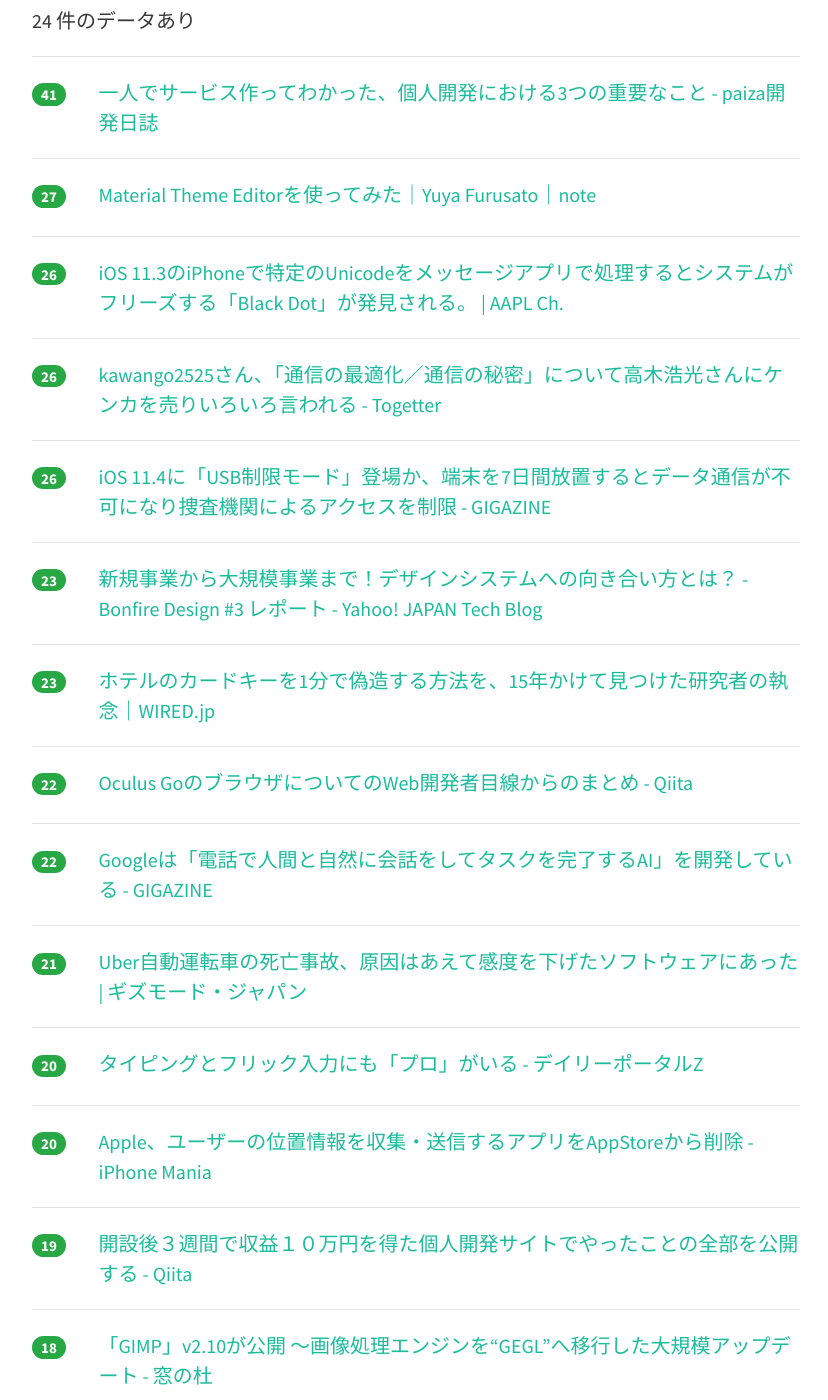
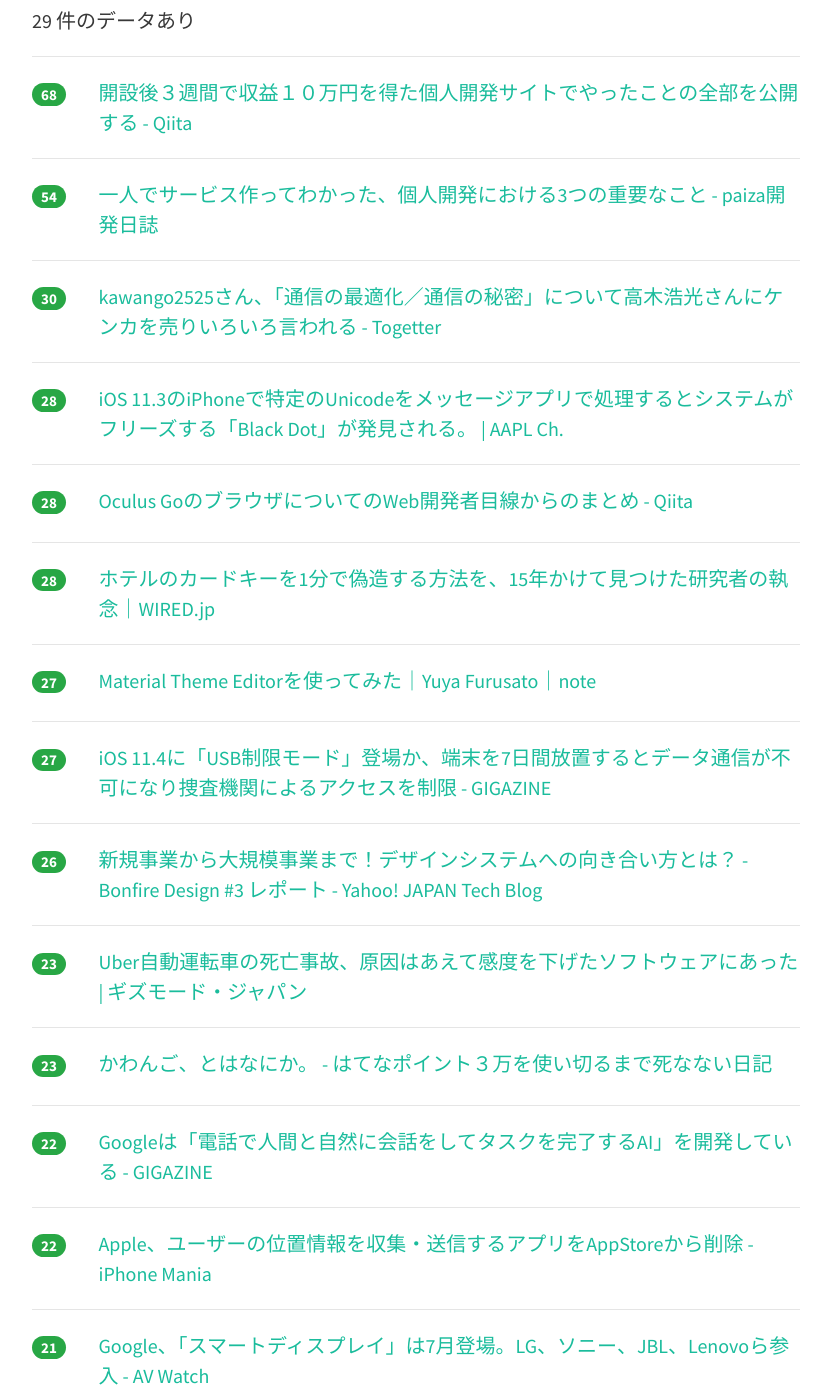
Before and after one commit to yatta47/hatena-matome-site, a Jekyll site: the page built from _posts/2018-05-10-hatena.md, in a window 1280 px wide and 1400 px high, scrolled down 317 px. Shown: the whole window, without its empty margins (224-1052 px from the left). Built offline with Jekyll 4.4.1, drawn with Linux system fonts in a browser that asks for light colours; nearby versions of some CDN libraries; some of the changed text lies outside the part shown.

Commit message:
Updated 2018-05-10

```diff
--- a/_posts/2018-05-10-hatena.md
+++ b/_posts/2018-05-10-hatena.md
@@ -1,14 +1,39 @@
 ---
 layout: post
 title:  "2018-05-10 はてぶIT"
-date:   2018-05-10 09:01:15
+date:   2018-05-10 10:01:35
 tags: [it-hotentry]
 ---
-24 件のデータあり
+29 件のデータあり
 
 <hr><div class="row">
-<div class="col-1"><span class="badge badge-pill badge-success h2">41</span></div>
+<div class="col-1"><span class="badge badge-pill badge-success h2">68</span></div>
+<div class="col-11"><a href='https://qiita.com/jabba/items/1a49e860a09a613b09d4' target='_blank'>開設後３週間で収益１０万円を得た個人開発サイトでやったことの全部を公開する - Qiita</a></div>
+</div>
+<hr>
+<div class="row">
+<div class="col-1"><span class="badge badge-pill badge-success h2">54</span></div>
 <div class="col-11"><a href='https://paiza.hatenablog.com/entry/2018/05/09/%E4%B8%80%E4%BA%BA%E3%81%A7%E3%82%B5%E3%83%BC%E3%83%93%E3%82%B9%E4%BD%9C%E3%81%A3%E3%81%A6%E3%82%8F%E3%81%8B%E3%81%A3%E3%81%9F%E3%80%81%E5%80%8B%E4%BA%BA%E9%96%8B%E7%99%BA%E3%81%AB%E3%81%8A%E3%81%91' target='_blank'>一人でサービス作ってわかった、個人開発における3つの重要なこと - paiza開発日誌</a></div>
+</div>
+<hr>
+<div class="row">
+<div class="col-1"><span class="badge badge-pill badge-success h2">30</span></div>
+<div class="col-11"><a href='https://togetter.com/li/1225871' target='_blank'>kawango2525さん、「通信の最適化／通信の秘密」について高木浩光さんにケンカを売りいろいろ言われる - Togetter</a></div>
+</div>
+<hr>
+<div class="row">
+<div class="col-1"><span class="badge badge-pill badge-success h2">28</span></div>
+<div class="col-11"><a href='https://applech2.com/archives/20180509-iphone-crash-unicode-black-bug.html' target='_blank'>iOS 11.3のiPhoneで特定のUnicodeをメッセージアプリで処理するとシステムがフリーズする「Black Dot」が発見される。 | AAPL Ch.</a></div>
+</div>
+<hr>
+<div class="row">
+<div class="col-1"><span class="badge badge-pill badge-success h2">28</span></div>
+<div class="col-11"><a href='https://qiita.com/wakufactory/items/98658e8d089386a7b073' target='_blank'>Oculus GoのブラウザについてのWeb開発者目線からのまとめ - Qiita</a></div>
+</div>
+<hr>
+<div class="row">
+<div class="col-1"><span class="badge badge-pill badge-success h2">28</span></div>
+<div class="col-11"><a href='https://wired.jp/2018/05/09/hackers-spoof-hotel-master-keys/' target='_blank'>ホテルのカードキーを1分で偽造する方法を、15年かけて見つけた研究者の執念｜WIRED.jp</a></div>
 </div>
 <hr>
 <div class="row">
@@ -17,33 +42,23 @@ tags: [it-hotentry]
 </div>
 <hr>
 <div class="row">
-<div class="col-1"><span class="badge badge-pill badge-success h2">26</span></div>
-<div class="col-11"><a href='https://applech2.com/archives/20180509-iphone-crash-unicode-black-bug.html' target='_blank'>iOS 11.3のiPhoneで特定のUnicodeをメッセージアプリで処理するとシステムがフリーズする「Black Dot」が発見される。 | AAPL Ch.</a></div>
+<div class="col-1"><span class="badge badge-pill badge-success h2">27</span></div>
+<div class="col-11"><a href='https://gigazine.net/news/20180509-ios-11-4-usb-restricted-mode/' target='_blank'>iOS 11.4に「USB制限モード」登場か、端末を7日間放置するとデータ通信が不可になり捜査機関によるアクセスを制限 - GIGAZINE</a></div>
 </div>
 <hr>
 <div class="row">
 <div class="col-1"><span class="badge badge-pill badge-success h2">26</span></div>
-<div class="col-11"><a href='https://togetter.com/li/1225871' target='_blank'>kawango2525さん、「通信の最適化／通信の秘密」について高木浩光さんにケンカを売りいろいろ言われる - Togetter</a></div>
-</div>
-<hr>
-<div class="row">
-<div class="col-1"><span class="badge badge-pill badge-success h2">26</span></div>
-<div class="col-11"><a href='https://gigazine.net/news/20180509-ios-11-4-usb-restricted-mode/' target='_blank'>iOS 11.4に「USB制限モード」登場か、端末を7日間放置するとデータ通信が不可になり捜査機関によるアクセスを制限 - GIGAZINE</a></div>
-</div>
-<hr>
-<div class="row">
-<div class="col-1"><span class="badge badge-pill badge-success h2">23</span></div>
 <div class="col-11"><a href='https://techblog.yahoo.co.jp/event/bonfire_design_3/' target='_blank'>新規事業から大規模事業まで！デザインシステムへの向き合い方とは？ - Bonfire Design #3 レポート - Yahoo! JAPAN Tech Blog</a></div>
 </div>
 <hr>
 <div class="row">
 <div class="col-1"><span class="badge badge-pill badge-success h2">23</span></div>
-<div class="col-11"><a href='https://wired.jp/2018/05/09/hackers-spoof-hotel-master-keys/' target='_blank'>ホテルのカードキーを1分で偽造する方法を、15年かけて見つけた研究者の執念｜WIRED.jp</a></div>
+<div class="col-11"><a href='https://www.gizmodo.jp/2018/05/cause-of-uber-death-accident.html' target='_blank'>Uber自動運転車の死亡事故、原因はあえて感度を下げたソフトウェアにあった | ギズモード・ジャパン</a></div>
 </div>
 <hr>
 <div class="row">
-<div class="col-1"><span class="badge badge-pill badge-success h2">22</span></div>
-<div class="col-11"><a href='https://qiita.com/wakufactory/items/98658e8d089386a7b073' target='_blank'>Oculus GoのブラウザについてのWeb開発者目線からのまとめ - Qiita</a></div>
+<div class="col-1"><span class="badge badge-pill badge-success h2">23</span></div>
+<div class="col-11"><a href='http://d.hatena.ne.jp/kawango/20180510' target='_blank'>かわんご、とはなにか。 - はてなポイント３万を使い切るまで死なない日記</a></div>
 </div>
 <hr>
 <div class="row">
@@ -52,8 +67,13 @@ tags: [it-hotentry]
 </div>
 <hr>
 <div class="row">
+<div class="col-1"><span class="badge badge-pill badge-success h2">22</span></div>
+<div class="col-11"><a href='https://iphone-mania.jp/news-211742/' target='_blank'>Apple、ユーザーの位置情報を収集・送信するアプリをAppStoreから削除 - iPhone Mania</a></div>
+</div>
+<hr>
+<div class="row">
 <div class="col-1"><span class="badge badge-pill badge-success h2">21</span></div>
-<div class="col-11"><a href='https://www.gizmodo.jp/2018/05/cause-of-uber-death-accident.html' target='_blank'>Uber自動運転車の死亡事故、原因はあえて感度を下げたソフトウェアにあった | ギズモード・ジャパン</a></div>
+<div class="col-11"><a href='https://av.watch.impress.co.jp/docs/news/1120763.html' target='_blank'>Google、「スマートディスプレイ」は7月登場。LG、ソニー、JBL、Lenovoら参入 - AV Watch</a></div>
 </div>
 <hr>
 <div class="row">
@@ -62,23 +82,38 @@ tags: [it-hotentry]
 </div>
 <hr>
 <div class="row">
-<div class="col-1"><span class="badge badge-pill badge-success h2">20</span></div>
-<div class="col-11"><a href='https://iphone-mania.jp/news-211742/' target='_blank'>Apple、ユーザーの位置情報を収集・送信するアプリをAppStoreから削除 - iPhone Mania</a></div>
-</div>
-<hr>
-<div class="row">
-<div class="col-1"><span class="badge badge-pill badge-success h2">19</span></div>
-<div class="col-11"><a href='https://qiita.com/jabba/items/1a49e860a09a613b09d4' target='_blank'>開設後３週間で収益１０万円を得た個人開発サイトでやったことの全部を公開する - Qiita</a></div>
-</div>
-<hr>
-<div class="row">
 <div class="col-1"><span class="badge badge-pill badge-success h2">18</span></div>
 <div class="col-11"><a href='https://forest.watch.impress.co.jp/docs/news/1120669.html' target='_blank'>「GIMP」v2.10が公開 ～画像処理エンジンを“GEGL”へ移行した大規模アップデート - 窓の杜</a></div>
 </div>
 <hr>
 <div class="row">
+<div class="col-1"><span class="badge badge-pill badge-success h2">17</span></div>
+<div class="col-11"><a href='https://smhn.info/201805-plus-message-flaming' target='_blank'>本日開始の打倒LINEサービス「＋メッセージ」が炎上。その原因は – すまほん!!</a></div>
+</div>
+<hr>
+<div class="row">
+<div class="col-1"><span class="badge badge-pill badge-success h2">17</span></div>
+<div class="col-11"><a href='http://karapaia.com/archives/52259207.html' target='_blank'>数百万台ものの放置自転車が１か所に集められた自転車墓地 : カラパイア</a></div>
+</div>
+<hr>
+<div class="row">
 <div class="col-1"><span class="badge badge-pill badge-success h2">16</span></div>
-<div class="col-11"><a href='https://av.watch.impress.co.jp/docs/news/1120763.html' target='_blank'>Google、「スマートディスプレイ」は7月登場。LG、ソニー、JBL、Lenovoら参入 - AV Watch</a></div>
+<div class="col-11"><a href='https://news.yahoo.co.jp/byline/yamamotoichiro/20180510-00085026/' target='_blank'>AIアシスタントが電話で要件を済ませてくれる時代が到来(山本一郎) - 個人 - Yahoo!ニュース</a></div>
+</div>
+<hr>
+<div class="row">
+<div class="col-1"><span class="badge badge-pill badge-success h2">16</span></div>
+<div class="col-11"><a href='https://www.publickey1.jp/blog/18/azuredockeracr_buildbuild_2018.html' target='_blank'>マイクロソフト、Azure上でDockerコンテナの自動ビルドを実行する「ACR Build」リリース。Build 2018 － Publickey</a></div>
+</div>
+<hr>
+<div class="row">
+<div class="col-1"><span class="badge badge-pill badge-success h2">15</span></div>
+<div class="col-11"><a href='http://www.itmedia.co.jp/news/articles/1805/09/news103.html' target='_blank'>カシオ、コンパクトデジカメからの撤退を正式発表　「市場縮小により挽回できず」 - ITmedia NEWS</a></div>
+</div>
+<hr>
+<div class="row">
+<div class="col-1"><span class="badge badge-pill badge-success h2">15</span></div>
+<div class="col-11"><a href='http://yoshiori.hatenablog.com/entry/2018/05/09/195853' target='_blank'>Immutable Infrastructure から Microservices を経て Chaos Engineering への流れ - 宇宙行きたい</a></div>
 </div>
 <hr>
 <div class="row">
@@ -87,8 +122,13 @@ tags: [it-hotentry]
 </div>
 <hr>
 <div class="row">
-<div class="col-1"><span class="badge badge-pill badge-success h2">14</span></div>
-<div class="col-11"><a href='http://www.itmedia.co.jp/news/articles/1805/09/news103.html' target='_blank'>カシオ、コンパクトデジカメからの撤退を正式発表　「市場縮小により挽回できず」 - ITmedia NEWS</a></div>
+<div class="col-1"><span class="badge badge-pill badge-success h2">15</span></div>
+<div class="col-11"><a href='https://www.microsoft.com/en-us/research/publication/mison-fast-json-parser-data-analytics/' target='_blank'>Mison: A Fast JSON Parser for Data Analytics - Microsoft Research</a></div>
+</div>
+<hr>
+<div class="row">
+<div class="col-1"><span class="badge badge-pill badge-success h2">15</span></div>
+<div class="col-11"><a href='https://www.publickey1.jp/blog/18/azureaidockerwindowslinuxbuild_2018.html' target='_blank'>マイクロソフト、AzureでトレーニングさせたAIモデルをDockerコンテナでパッケージ、Windows、Linux、ラズパイ、ドローンなどへデプロイ可能に。Build 2018 － Publickey</a></div>
 </div>
 <hr>
 <div class="row">
@@ -97,32 +137,17 @@ tags: [it-hotentry]
 </div>
 <hr>
 <div class="row">
-<div class="col-1"><span class="badge badge-pill badge-success h2">14</span></div>
-<div class="col-11"><a href='https://smhn.info/201805-plus-message-flaming' target='_blank'>本日開始の打倒LINEサービス「＋メッセージ」が炎上。その原因は – すまほん!!</a></div>
-</div>
-<hr>
-<div class="row">
-<div class="col-1"><span class="badge badge-pill badge-success h2">14</span></div>
-<div class="col-11"><a href='http://yoshiori.hatenablog.com/entry/2018/05/09/195853' target='_blank'>Immutable Infrastructure から Microservices を経て Chaos Engineering への流れ - 宇宙行きたい</a></div>
-</div>
-<hr>
-<div class="row">
-<div class="col-1"><span class="badge badge-pill badge-success h2">13</span></div>
-<div class="col-11"><a href='http://karapaia.com/archives/52259207.html' target='_blank'>数百万台ものの放置自転車が１か所に集められた自転車墓地 : カラパイア</a></div>
-</div>
-<hr>
-<div class="row">
-<div class="col-1"><span class="badge badge-pill badge-success h2">12</span></div>
-<div class="col-11"><a href='https://news.yahoo.co.jp/byline/yamamotoichiro/20180510-00085026/' target='_blank'>AIアシスタントが電話で要件を済ませてくれる時代が到来(山本一郎) - 個人 - Yahoo!ニュース</a></div>
-</div>
-<hr>
-<div class="row">
 <div class="col-1"><span class="badge badge-pill badge-success h2">12</span></div>
 <div class="col-11"><a href='https://www.lifehacker.jp/2018/05/mac_finder_extension.html' target='_blank'>拡張子をまとめて変換する方法。MacのFinderなら手間や時間をかけず一括変換できます | ライフハッカー［日本版］</a></div>
 </div>
 <hr>
 <div class="row">
-<div class="col-1"><span class="badge badge-pill badge-success h2">11</span></div>
-<div class="col-11"><a href='https://www.publickey1.jp/blog/18/azuredockeracr_buildbuild_2018.html' target='_blank'>マイクロソフト、Azure上でDockerコンテナの自動ビルドを実行する「ACR Build」リリース。Build 2018 － Publickey</a></div>
+<div class="col-1"><span class="badge badge-pill badge-success h2">10</span></div>
+<div class="col-11"><a href='https://ashleynolan.co.uk/blog/frontend-tooling-survey-2018-results' target='_blank'>The Front-End Tooling Survey 2018 - Results - AshleyNolan.co.uk - Blog and Portfolio for Ashley Nolan</a></div>
 </div>
 <hr>
+<div class="row">
+<div class="col-1"><span class="badge badge-pill badge-success h2">9</span></div>
+<div class="col-11"><a href='https://www.gizmodo.jp/2018/05/the-best-and-worst-of-google-i-o-2018-so-far.html' target='_blank'>Google I/O 2018で発表された、良かったもの・悪かったものを総まとめ #io18 | ギズモード・ジャパン</a></div>
+</div>
+<hr>
```
